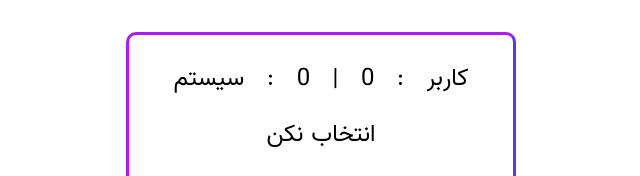
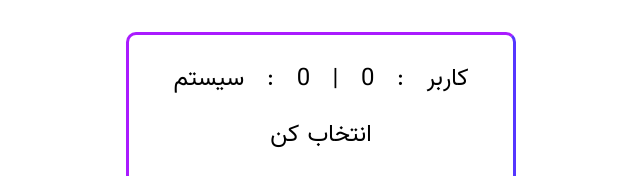
Before and after one commit to mobin-1384/Shir-ya-Khat, a plain HTML site: page Shir-ya-khat/index.html in a window 1280 px wide. Shown: the top 176 px of the page, 319-959 px from the left. Drawn offline with Linux system fonts and the light colour scheme.

Commit message:
Update index.html

```diff
--- a/Shir-ya-khat/index.html
+++ b/Shir-ya-khat/index.html
@@ -13,7 +13,7 @@
     <div class="game-1-body">
         <div class="game-1">
             <div id="game1-score">کاربر : 0 | 0 : سیستم</div>
-            <p id="game-1-result">انتخاب نکن</p>
+            <p id="game-1-result">انتخاب کن</p>
             <div class="game1-pc-select">
                 <div class="game1-logo game1-logo-lion active-game-1"></div>
                 <div class="game1-logo game1-logo-line"></div>
```
